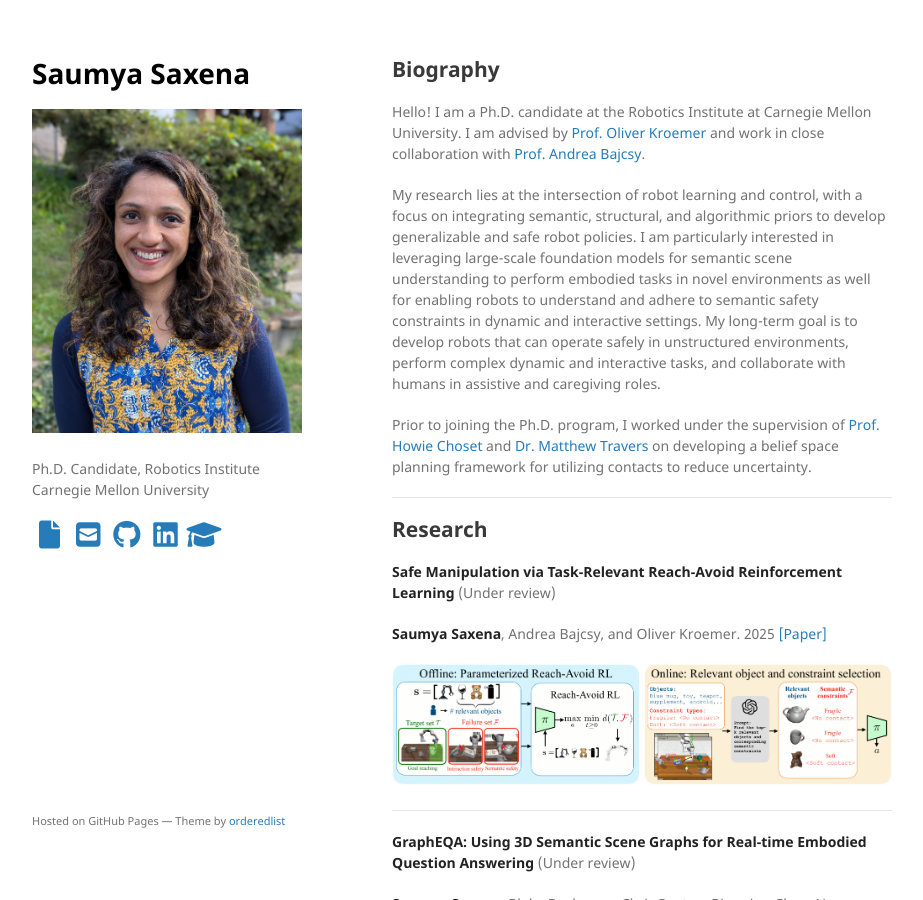
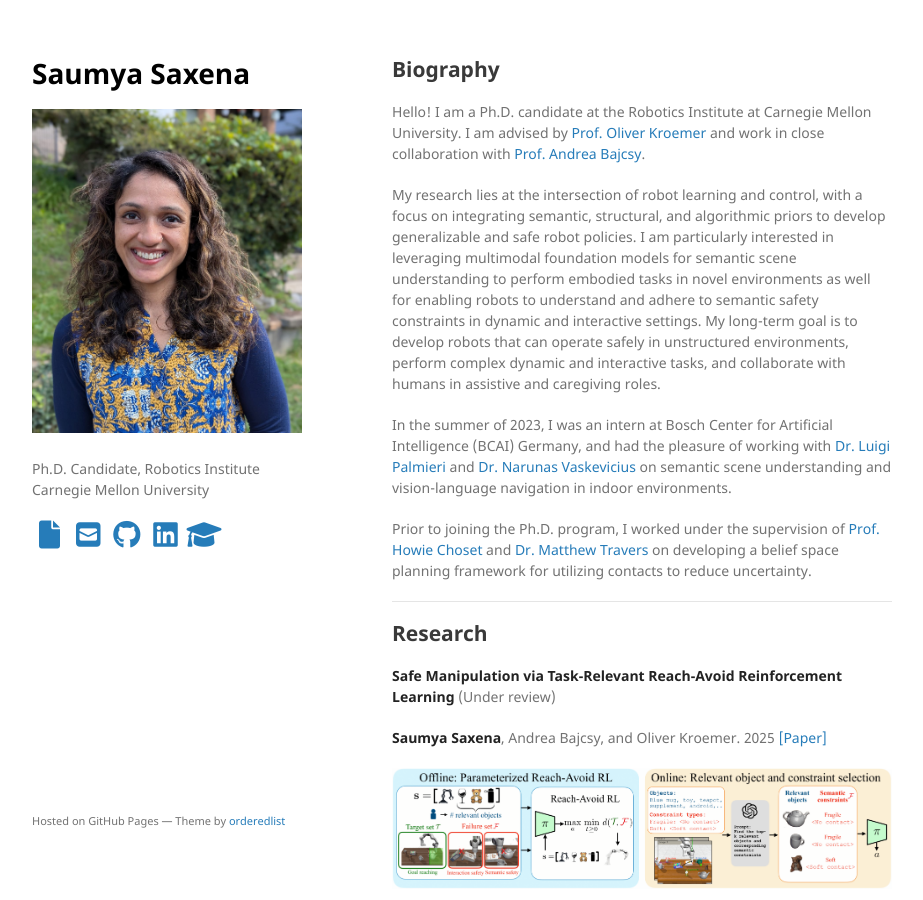
Before and after one commit to SaumyaSaxena/SaumyaSaxena.github.io, a Jekyll site: the page built from index.md, in a window 1280 px wide and 900 px high. Shown: the whole window, without its empty margins (178-1101 px from the left). Built offline with Jekyll 4.4.1, drawn with Linux system fonts in a browser that asks for light colours; the repository's description, which GitHub fills in, is left out; our own code applies the rules of GitHub Pages for plain Markdown files.

Commit message:
updated cv and internship

```diff
--- a/_config.yml
+++ b/_config.yml
@@ -4,7 +4,8 @@ logo: /assets/img/saumyasaxena_cropped.jpeg
 show_downloads: false
 google_analytics:
 theme: jekyll-theme-minimal
-cv_url: https://drive.google.com/file/d/14sy7RQlhJdVefQQ1ae-rS51pHvTnA51Q/view
+# cv_url: https://drive.google.com/file/d/14sy7RQlhJdVefQQ1ae-rS51pHvTnA51Q/view
+cv_url: https://SaumyaSaxena.github.io/assets/cv/Saumya_Saxena_Resume_PhD.pdf
 is_user_page: true
 # Site Author
 author:
--- a/index.md
+++ b/index.md
@@ -6,7 +6,7 @@ Hello! I am a Ph.D. candidate at the Robotics Institute at Carnegie Mellon Unive
 
 <!-- My research lies at the intersection of robot learning, control, and perception, with a focus on leveraging semantic, structural, and algorithmic priors to develop generalizable and safe robot policies. I am particularly interested in leveraging large-scale foundation models for semantic scene understanding to perform interactive tasks such as embodied question answering and semantic constraint adherence in novel environments. My long-term goal is to develop robots that can operate safely in unstructured environments, perform complex dynamic and interactive tasks, and collaborate with humans in assistive and caregiving roles. -->
 
-My research lies at the intersection of robot learning and control, with a focus on integrating semantic, structural, and algorithmic priors to develop generalizable and safe robot policies. I am particularly interested in leveraging large-scale foundation models for semantic scene understanding to perform embodied tasks in novel environments as well for enabling robots to understand and adhere to semantic safety constraints in dynamic and interactive settings. My long-term goal is to develop robots that can operate safely in unstructured environments, perform complex dynamic and interactive tasks, and collaborate with humans in assistive and caregiving roles.
+My research lies at the intersection of robot learning and control, with a focus on integrating semantic, structural, and algorithmic priors to develop generalizable and safe robot policies. I am particularly interested in leveraging multimodal foundation models for semantic scene understanding to perform embodied tasks in novel environments as well for enabling robots to understand and adhere to semantic safety constraints in dynamic and interactive settings. My long-term goal is to develop robots that can operate safely in unstructured environments, perform complex dynamic and interactive tasks, and collaborate with humans in assistive and caregiving roles.
 
 <!-- such as identifying and adhering to semantic safety constraints. -->
  <!-- I am particularly interested in leveraging large-scale foundation models for semantic reasoning -- enabling robots to understand and adhere to safety constraints as well as for semantic scene understanding for embodied tasks in novel environments.  -->
@@ -20,6 +20,8 @@ My long-term goal lies in enabling robots to perform contact-rich dynamic and in
 
 <!-- and learning stable compositional dynamic models and differentiable optimal skills that generalize to more complex environments and tasks.  -->
 <!-- My long-term goal is to learn robot policies for assistive robotic systems in the real-world and equip robots with skills that demonstrate their ability to work alongside humans in an assistive and caregiving role. I believe that for real-world application of robotics in everyday tasks, it is imperative that we take inspiration from humans and develop systems and control methodologies that utilize robot full body dynamics and support from the environment while ensuring implicit metrics of safety. -->
+
+In the summer of 2023, I was an intern at Bosch Center for Artificial Intelligence (BCAI) Germany, and had the pleasure of working with [Dr. Luigi Palmieri](https://palmieri.github.io/) and [Dr. Narunas Vaskevicius](https://scholar.google.com/citations?user=U3KSTwkAAAAJ&hl=en) on semantic scene understanding and vision-language navigation in indoor environments.
 
 Prior to joining the Ph.D. program, I worked under the supervision of [Prof. Howie Choset](https://www.ri.cmu.edu/ri-faculty/howie-choset/) and [Dr. Matthew Travers](https://www.ri.cmu.edu/ri-faculty/matthew-j-travers/) on developing a belief space planning framework for utilizing contacts to reduce uncertainty.
  <!-- by combining the exploration benefits of sampling-based methods and the exploitation benefits of optimization-based approaches. -->
```
Also changed, not shown: 1 other file.
